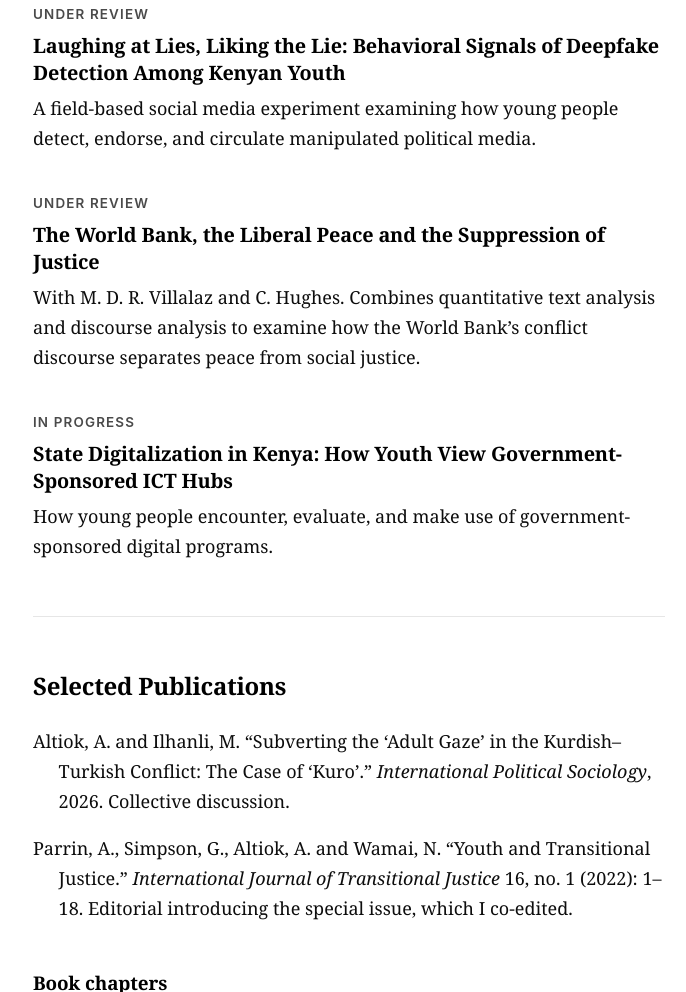
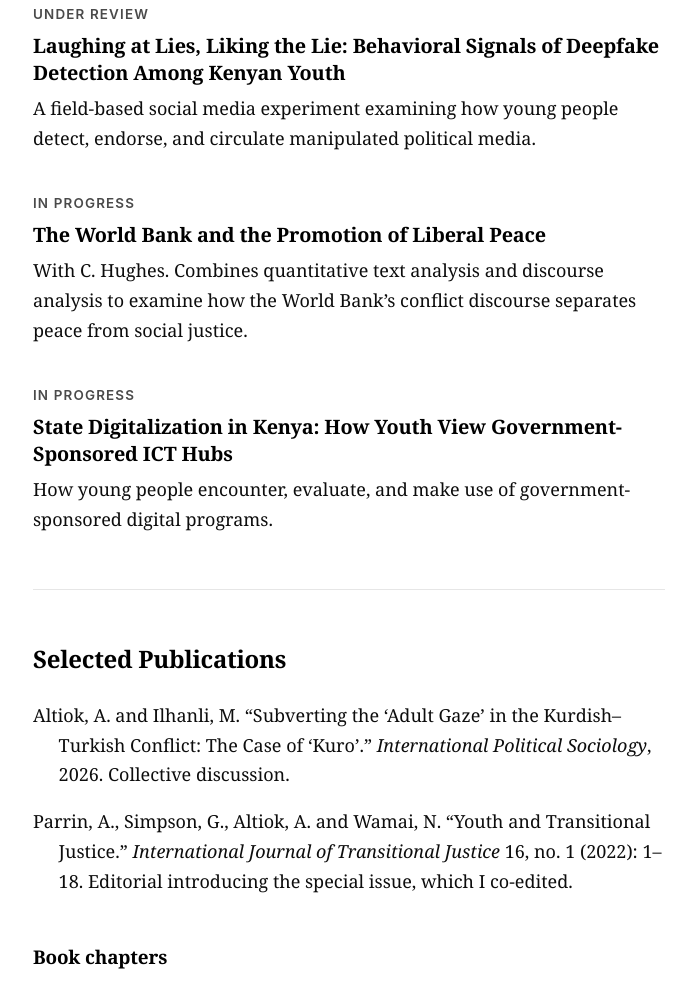
Before and after one commit to aaltiok/aaltiok.github.io, a plain HTML site: page index.html in a window 1280 px wide. Shown: the part 2828-3820 px from the top of the page, without its empty margins (291-977 px from the left). Drawn offline with Linux system fonts and the light colour scheme.

Commit message:
Update index.html

```diff
--- a/index.html
+++ b/index.html
@@ -178,9 +178,9 @@
     </div>
 
     <div class="item">
-      <span class="status">Under review</span>
-      <h3>The World Bank, the Liberal Peace and the Suppression of Justice</h3>
-      <p>With M. D. R. Villalaz and C. Hughes. Combines quantitative text analysis and discourse analysis to examine how the World Bank&rsquo;s conflict discourse separates peace from social justice.</p>
+      <span class="status">In progress </span>
+      <h3>The World Bank and the Promotion of Liberal Peace </h3>
+      <p> With C. Hughes. Combines quantitative text analysis and discourse analysis to examine how the World Bank&rsquo;s conflict discourse separates peace from social justice.</p>
     </div>
 
     <div class="item">
```
